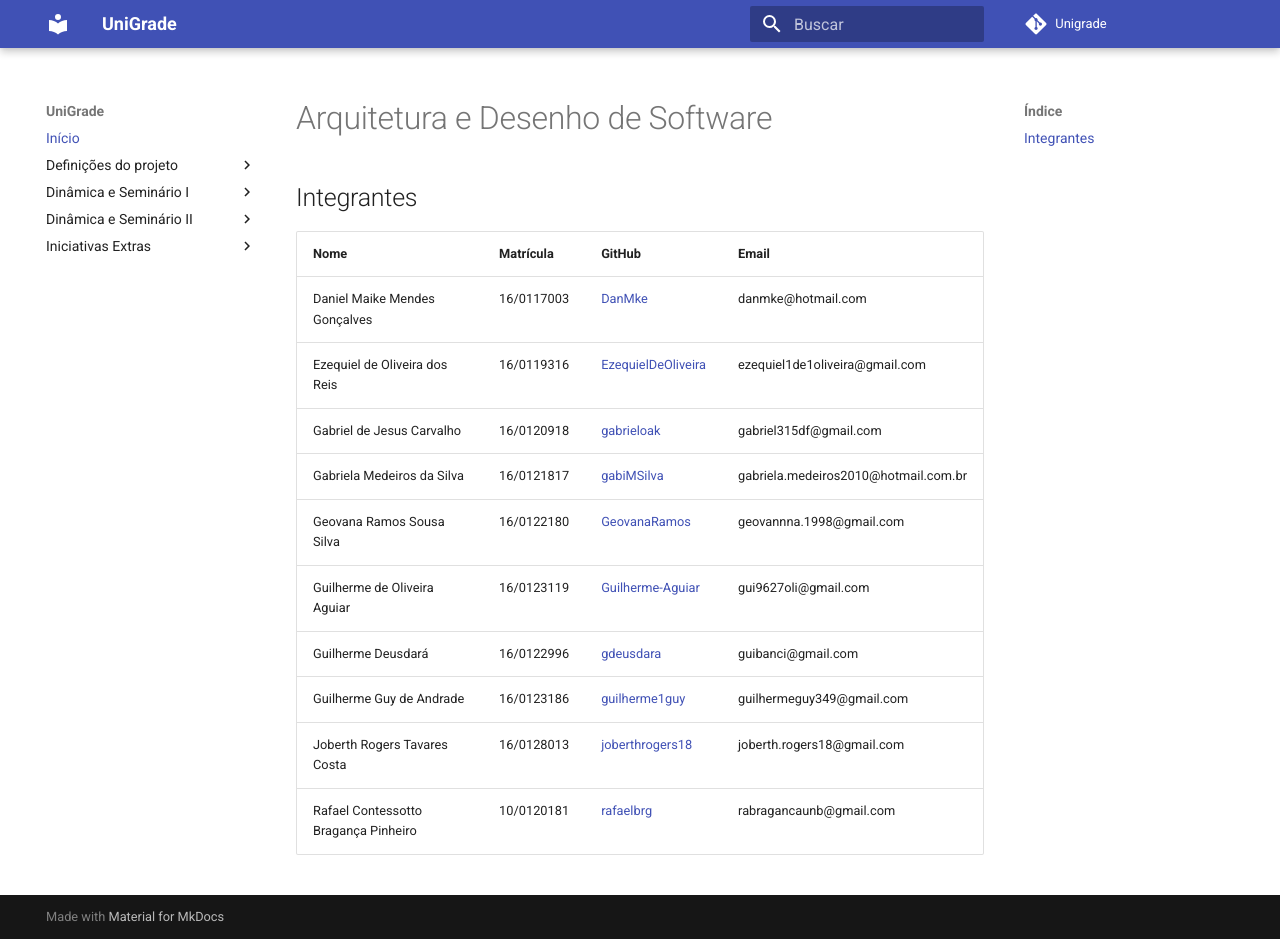
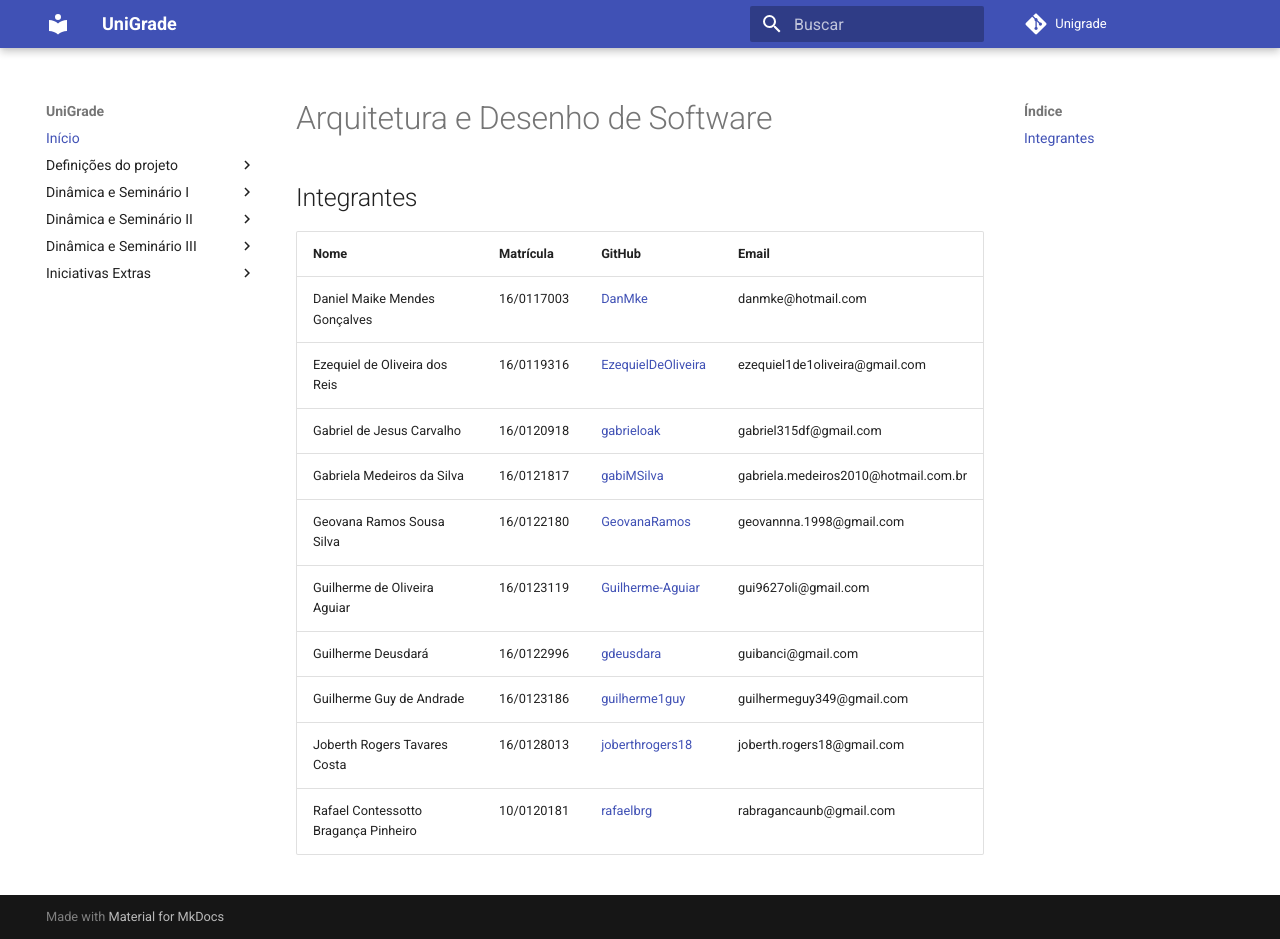
Before and after one commit to ads-unigrade-2019-1/Wiki, an MkDocs documentation site: the page built from docs/index.md, in a window 1280 px wide and 939 px high. Built offline with MkDocs 1.6.1 and Material for MkDocs 9.7.7, drawn with Linux system fonts in a browser that asks for light colours; some of the changed lines change nothing that is shown.

Commit message:
Created wiki basic structure for the third dynamic

```diff
--- a/mkdocs.yml
+++ b/mkdocs.yml
@@ -26,6 +26,11 @@ nav:
         - Diagrama de Gantt: dinamica02/DiagramaGantt.md
         - Paralelo com Outras Metodologias: dinamica02/ParaleloMetodologias.md
         - Desenho da Metodologia: dinamica02/BPMN.md
+    - Dinâmica e Seminário III:
+        - Protótipo: dinamica03/prototipo.md
+        - Modelo estático - API e Banco: dinamica03/apiebanco.md
+        - Modelo estático - App: dinamica03/app.md
+        - Modelo estático - WebScrapper: dinamica03/webscrapper.md
     - Iniciativas Extras:
         - Relatórios das Reuniões:
             - Relatório I: iniciativas_extras/relatorios/relatorio1.md
```
Also changed, not shown: docs/dinamica03/apiebanco.md (added), docs/dinamica03/app.md (added), docs/dinamica03/prototipo.md (added), docs/dinamica03/webscrapper.md (added).
